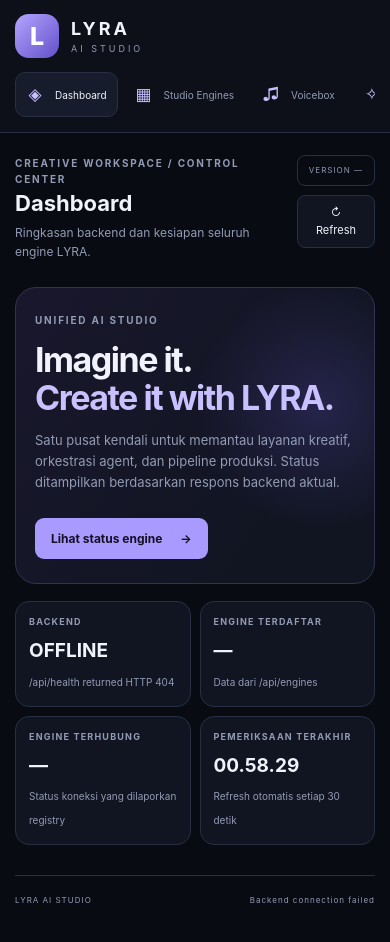
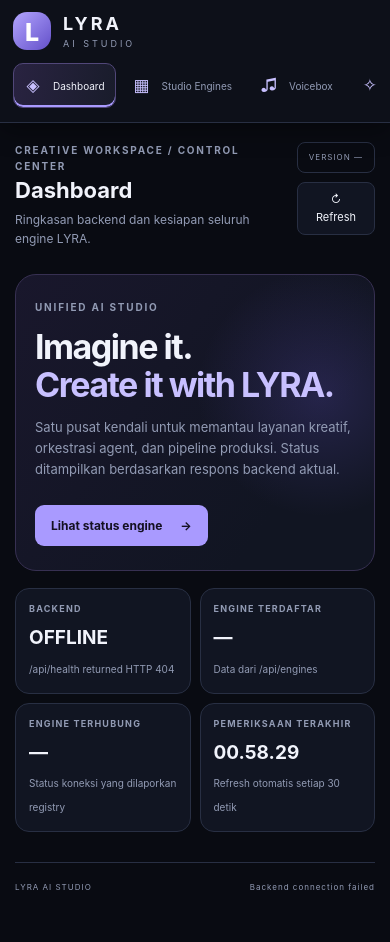
Before and after one commit to aluxlox-gif/lyra-ai-studio, a plain HTML site: page frontend/index.html in a window 390 px wide. Drawn offline with Linux system fonts and the light colour scheme; no server answers.

Commit message:
Style independent workspace pages and active navigation

```diff
--- a/frontend/styles.css
+++ b/frontend/styles.css
@@ -27,11 +27,12 @@ button { font: inherit; }
 .navigation { display: grid; gap: 7px; }
 .nav-item { display: flex; align-items: center; gap: 11px; padding: 11px 12px; border: 1px solid transparent; border-radius: 10px; color: var(--muted); font-size: 13px; transition: .18s ease; }
 .nav-item span { width: 18px; color: var(--accent-2); font-size: 17px; text-align: center; }
-.nav-item:hover, .nav-item.active { color: var(--text); background: var(--panel-2); border-color: var(--border); }
+.nav-item:hover, .nav-item.active { color: var(--text); background: linear-gradient(100deg, #292341, #191c2b); border-color: #514779; }
+.nav-item.active { box-shadow: inset 3px 0 0 var(--accent); }
 .sidebar-footer { display: flex; align-items: center; gap: 9px; margin-top: auto; padding: 18px 5px 0; border-top: 1px solid var(--border); color: var(--muted); font-size: 11px; }
 .status-dot { width: 8px; height: 8px; border-radius: 50%; background: #777f91; }
 .status-dot.online { background: var(--good); box-shadow: 0 0 12px #68dfad70; }
-.main-content { max-width: 1600px; margin-left: 238px; padding: 32px clamp(20px, 4vw, 58px); }
+.main-content { max-width: 1600px; min-height: 100vh; margin-left: 238px; padding: 32px clamp(20px, 4vw, 58px); }
 .topbar, .section-heading, .panel-heading { display: flex; justify-content: space-between; align-items: center; gap: 18px; }
 .topbar { margin-bottom: 26px; }
 .topbar h1, .section-heading h2, .panel-heading h2 { margin: 3px 0; font-size: 25px; line-height: 1.25; }
@@ -45,6 +46,9 @@ button { font: inherit; }
 .refresh-button:disabled { opacity: .65; cursor: wait; }
 .refresh-button.is-loading { animation: pulse 1s ease-in-out infinite alternate; }
 @keyframes pulse { to { opacity: .55; } }
+.view-panel { display: none; }
+.view-panel.active { display: block; animation: view-enter .22s ease-out; }
+@keyframes view-enter { from { opacity: .55; transform: translateY(5px); } to { opacity: 1; transform: translateY(0); } }
 .hero { position: relative; display: flex; align-items: center; justify-content: space-between; gap: 25px; min-height: 275px; padding: clamp(25px, 4vw, 45px); overflow: hidden; border: 1px solid #373052; border-radius: 21px; background: radial-gradient(circle at 85% 40%, #8067ff2e, transparent 35%), linear-gradient(125deg, #19172c, #111522 75%); }
 .hero-content { position: relative; z-index: 1; max-width: 600px; }
 .hero h2 { margin: 13px 0; font-size: clamp(32px, 4vw, 48px); line-height: 1.12; letter-spacing: -1.5px; }
@@ -62,7 +66,7 @@ button { font: inherit; }
 .overview-label { display: block; color: var(--muted); font-size: 9px; font-weight: 750; letter-spacing: 1.2px; }
 .overview-card strong { display: block; margin: 7px 0 2px; font-size: 22px; }
 .overview-card small { color: var(--muted); font-size: 10px; }
-.section { margin-top: 39px; }
+.section { margin-top: 0; }
 .section-caption { color: var(--muted); font-size: 11px; }
 .engine-grid { display: grid; grid-template-columns: repeat(3, minmax(0, 1fr)); gap: 14px; margin-top: 17px; }
 .engine-card { min-width: 0; padding: 18px; border: 1px solid var(--border); border-radius: 15px; background: var(--panel); transition: transform .18s ease, border-color .18s ease; }
@@ -78,6 +82,7 @@ button { font: inherit; }
 .status-pill.bad { border-color: #75404a; background: #3a2028; color: var(--bad); }
 .detail-grid { display: grid; grid-template-columns: repeat(2, minmax(0, 1fr)); gap: 14px; margin-top: 22px; }
 .detail-panel { padding: 20px; }
+.standalone-panel { width: min(100%, 900px); margin-top: 5px; padding: clamp(20px, 3vw, 30px); }
 .panel-heading { align-items: flex-start; }
 .panel-heading h2 { font-size: 19px; }
 .panel-copy { min-height: 54px; margin: 13px 0; line-height: 1.65; }
@@ -85,10 +90,10 @@ button { font: inherit; }
 .meta-list div { display: flex; justify-content: space-between; align-items: flex-start; gap: 12px; font-size: 10px; }
 .meta-list dt { color: var(--muted); }
 .meta-list dd { margin: 0; text-align: right; overflow-wrap: anywhere; }
-.story-panel { margin-top: 14px; }
+.story-panel { margin-top: 5px; }
 .story-panel .panel-copy { min-height: auto; }
 .pipeline-grid { padding: 12px; border: 1px dashed #343a4e; border-radius: 10px; color: var(--muted); font-size: 11px; }
-.notice-panel { margin-top: 17px; border-color: #4a416d; background: #151326; }
+.notice-panel { width: min(100%, 900px); margin-top: 17px; border-color: #4a416d; background: #151326; }
 .notice-panel strong { font-size: 12px; }
 .notice-panel p { margin: 5px 0 0; color: var(--muted); font-size: 11px; }
 .error-message { color: var(--bad); font-size: 12px; }
@@ -104,12 +109,14 @@ button { font: inherit; }
   .ring-two { width: 100px; height: 100px; }
 }
 @media (max-width: 700px) {
-  .sidebar { position: relative; width: 100%; padding: 14px 15px 12px; border-right: 0; border-bottom: 1px solid var(--border); }
-  .brand { margin-bottom: 14px; }
+  .sidebar { position: sticky; top: 0; width: 100%; padding: 12px 13px 10px; border-right: 0; border-bottom: 1px solid var(--border); box-shadow: 0 8px 24px #0005; }
+  .brand { margin-bottom: 11px; }
+  .brand-icon { width: 38px; height: 38px; }
   .sidebar-label, .sidebar-footer { display: none; }
-  .navigation { display: flex; gap: 6px; overflow-x: auto; padding-bottom: 3px; }
+  .navigation { display: flex; gap: 6px; overflow-x: auto; padding: 2px 0 4px; scrollbar-width: thin; }
   .nav-item { flex: 0 0 auto; padding: 8px 10px; font-size: 10px; white-space: nowrap; }
-  .main-content { margin-left: 0; padding: 22px 15px; }
+  .nav-item.active { box-shadow: inset 0 -2px 0 var(--accent); }
+  .main-content { min-height: calc(100vh - 100px); margin-left: 0; padding: 19px 15px; }
   .topbar { align-items: flex-start; }
   .topbar h1 { font-size: 22px; }
   .topbar-actions { flex-direction: column; align-items: flex-end; }
@@ -121,12 +128,13 @@ button { font: inherit; }
   .overview-grid { gap: 9px; }
   .overview-card { padding: 13px; }
   .overview-card strong { font-size: 19px; }
-  .engine-grid, .detail-grid { grid-template-columns: 1fr; }
+  .engine-grid { grid-template-columns: 1fr; }
   .engine-card p { min-height: auto; }
   .section-heading { align-items: flex-start; }
   .section-heading h2 { font-size: 21px; }
   .section-caption { display: none; }
   .detail-panel { padding: 16px; }
+  .standalone-panel { padding: 19px; }
   .footer { font-size: 8px; }
 }
 @media (prefers-reduced-motion: reduce) {
```
